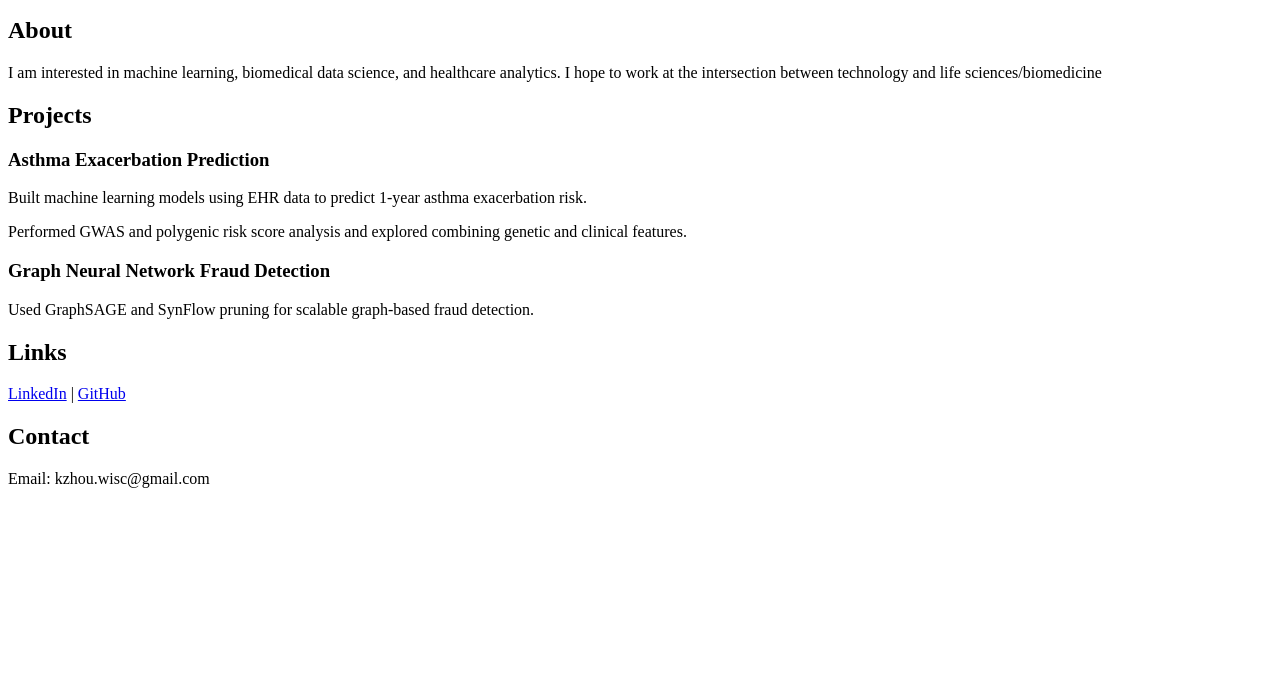
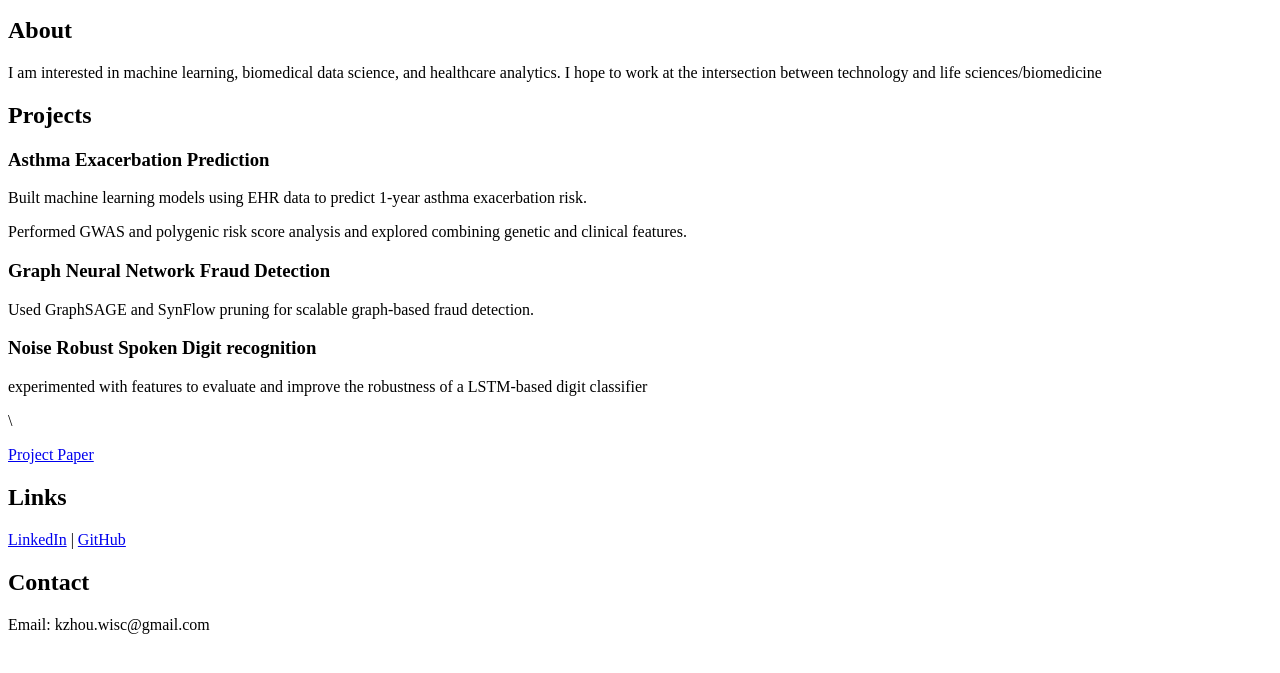
Before and after one commit to swimkaz/portfolio, a plain HTML site: page index.html in a window 1280 px wide. Shown: the part 101-774 px from the top of the page. Drawn offline with Linux system fonts and the light colour scheme.

Commit message:
Add Noise Robust Spoken Digit recognition section
Added section on Noise Robust Spoken Digit recognition with a link to the project paper.

```diff
--- a/index.html
+++ b/index.html
@@ -19,6 +19,11 @@
   <h3>Graph Neural Network Fraud Detection</h3>
   <p>Used GraphSAGE and SynFlow pruning for scalable graph-based fraud detection.</p>
 
+  <h3>Noise Robust Spoken Digit recognition </h3>
+  <p>experimented with features to evaluate and improve the robustness of a LSTM-based digit classifier </p>\
+  <p>
+      <a href="M214 Project.pdf">Project Paper</a>
+  </p>
 
   <h2>Links</h2>
   <p>
```
